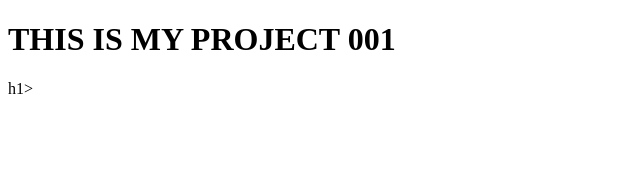
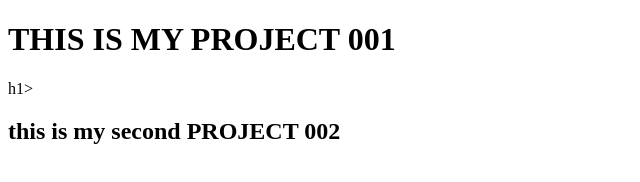
Before and after one commit to jyothsnaPeruri/project001, a plain HTML site: page index.html in a window 1280 px wide. Shown: the whole page, without its empty margins (0-640 px from the left). Drawn offline with Linux system fonts and the light colour scheme.

Commit message:
second commit

```diff
--- a/index.html
+++ b/index.html
@@ -9,5 +9,6 @@
 </head>
 <body>
     <h1>THIS IS MY PROJECT 001</h1>h1></h1>
+    <h2>this is my second PROJECT 002</h2>
 </body>
 </html>
```
